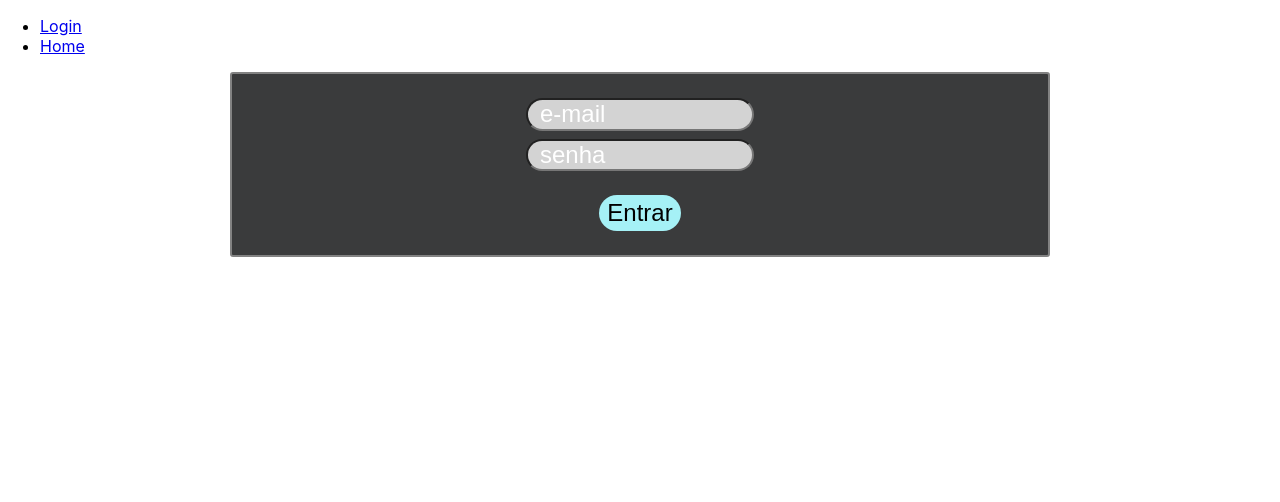
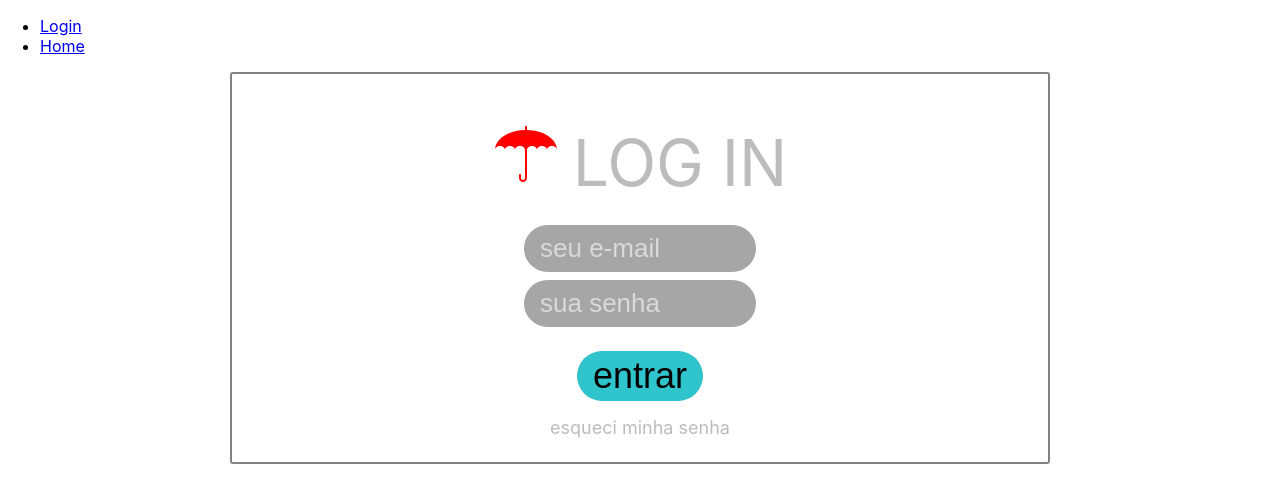
Before and after one commit to tgresende/RendaPassiva, a React (Create React App) app: page / in a window 1280 px wide. Shown: the top 502 px of the page. Built offline with nearby package versions, Linux system fonts and the light colour scheme.

Commit message:
adding images on login

```diff
--- /dev/null
+++ b/src/assets/svg/MoneyMark.jsx
@@ -0,0 +1,13 @@
+import React from 'react';
+
+
+const MoneyMark = () =>{
+    return(
+        <svg className="umbrella" xmlns="http://www.w3.org/2000/svg" width="64" height="64" viewBox="0 0 32 32" aria-labelledby="title">
+            <title id="title">Umbrella Icon</title>
+            <path stroke="none" fill="red"  d="M27 14h5c0-1.105-1.119-2-2.5-2s-2.5 0.895-2.5 2v0zM27 14c0-1.105-1.119-2-2.5-2s-2.5 0.895-2.5 2c0-1.105-1.119-2-2.5-2s-2.5 0.895-2.5 2v0 14c0 1.112-0.895 2-2 2-1.112 0-2-0.896-2-2.001v-1.494c0-0.291 0.224-0.505 0.5-0.505 0.268 0 0.5 0.226 0.5 0.505v1.505c0 0.547 0.444 0.991 1 0.991 0.552 0 1-0.451 1-0.991v-14.009c0-1.105-1.119-2-2.5-2s-2.5 0.895-2.5 2c0-1.105-1.119-2-2.5-2s-2.5 0.895-2.5 2c0-1.105-1.119-2-2.5-2s-2.5 0.895-2.5 2c0-5.415 6.671-9.825 15-9.995v-1.506c0-0.283 0.224-0.499 0.5-0.499 0.268 0 0.5 0.224 0.5 0.499v1.506c8.329 0.17 15 4.58 15 9.995h-5z"/>
+        </svg>
+    )
+}
+
+export default MoneyMark;
--- a/src/components/buttons/mainButton/styles.js
+++ b/src/components/buttons/mainButton/styles.js
@@ -5,10 +5,14 @@ import colors from "../../../constants/styles/Colors";
 
 const Button = styled.button`
   background: ${colors.blueWater};
-  border-radius: 18px;
+  border-radius: 32px;
   border: none;
-  padding: 4px 8px;
-  font-size: 24px;
+  padding: 4px 16px;
+  font-size: 36px;
+
+  :focus, textarea:focus, select:focus{
+    outline: none;
+  }
 `;
 
 
--- a/src/components/inputs/textInput/styles.js
+++ b/src/components/inputs/textInput/styles.js
@@ -2,26 +2,30 @@ import styled from 'styled-components'
 
 import colors from "../../../constants/styles/Colors";
 
-
-const Input = styled.input`
+export const Input = styled.input`
+  border: none;
   background: ${colors.grayLight};
-  border-radius: 18px;
+  border-radius: 26px;
   margin-bottom: ${(props) => props.marginBottom || 0}px;
-  padding: 0.25px 12px;
-  font-size: 24px;
+  padding: 8px 16px;
+  font-size: 26px;
   max-width: ${(props) => props.maxWidth}px;
 
   ::placeholder { /* Chrome, Firefox, Opera, Safari 10.1+ */
-    color: white;
+    color: ${colors.grayLight2};
     opacity: 1; /* Firefox */
   }
 
+  :focus, textarea:focus, select:focus{
+    outline: none;
+  }
+
   :-ms-input-placeholder { /* Internet Explorer 10-11 */
-    color: white;
+    color: ${colors.grayLight2};
   }
 
   ::-ms-input-placeholder { /* Microsoft Edge */
-    color: red;
+    color: ${colors.grayLight2};
   }
 `;
 
--- a/src/constants/styles/Colors.js
+++ b/src/constants/styles/Colors.js
@@ -1,8 +1,12 @@
 const colors = {
     gray: "#828282",
-    grayLight: "#d3d3d3",
-    blueWater: "#a5f1f6",
+    grayLight: "#a6a6a6",
+    grayLight2: "#d9d9d9",
+    grayLight3: "#bcbcbc",
+    grayLight4: "#545454",
+    blueWater: "#30c4cc",
     blackLight: "#3a3b3c",
+
 }
 
 export default colors;
--- a/src/pages/login/Login.jsx
+++ b/src/pages/login/Login.jsx
@@ -1,5 +1,6 @@
 
 import React from "react";
+import MoneyMark from "../../assets/svg/MoneyMark";
 
 import buttons from "../../components/buttons";
 import inputs from "../../components/inputs";
@@ -8,7 +9,9 @@ import inputs from "../../components/inputs";
 import {
     Container,
     LoginContainer,
-    titleInput,
+    LoginTextContainer,
+    LoginText,
+    LinkText,
 } from "./styles";
 
 const Login = () =>{
@@ -16,16 +19,25 @@ const Login = () =>{
     return(
         <Container>
             <LoginContainer>
+                <LoginTextContainer>
+                    <MoneyMark/>
+                    <LoginText>
+                        LOG IN
+                    </LoginText>
+                </LoginTextContainer>
                 <inputs.TextInput
-                    placeholder={"e-mail"}
+                    placeholder={"seu e-mail"}
                     marginBottom={8}
                 />
                 <inputs.TextInput
-                    placeholder={"senha"}
+                    placeholder={"sua senha"}
                 />
                 <buttons.MainButton
-                    text="Entrar"
+                    text="entrar"
                 />
+                <LinkText>
+                    esqueci minha senha
+                </LinkText>
             </LoginContainer>
         </Container>
     );
--- a/src/pages/login/styles.js
+++ b/src/pages/login/styles.js
@@ -3,7 +3,6 @@ import styled from 'styled-components';
 import colors from "../../constants/styles/Colors";
 
 export const Container = styled.div`
-
     display: flex;
     align-items: center;
     justify-content: center;
@@ -11,7 +10,7 @@ export const Container = styled.div`
 
 
 export const LoginContainer = styled.div`
-    background: ${colors.blackLight};;
+    background: ${colors.white};
     display: flex;
     flex-direction: column;
     align-items: center;
@@ -22,9 +21,24 @@ export const LoginContainer = styled.div`
     width: 60%;
 `;
 
-export const titleInput = styled.text`
-    margin: 240px;
+export const LoginTextContainer = styled.div`
+    padding: 24px;
+`;
+
+export const LoginText = styled.text`
+    margin-left: 16px;
+    font-size: 64px;
+    color: ${colors.grayLight3};
+`;
+
+export const LinkText = styled.text`
+    margin-top: 16px;
+    font-size: 18px;
+    color: ${colors.grayLight3};
 `;
 
 
+
+
+
 export default Container;
```
Also changed, not shown: src/components/inputs/textInput/TextInput.jsx (+6 -7 lines).
